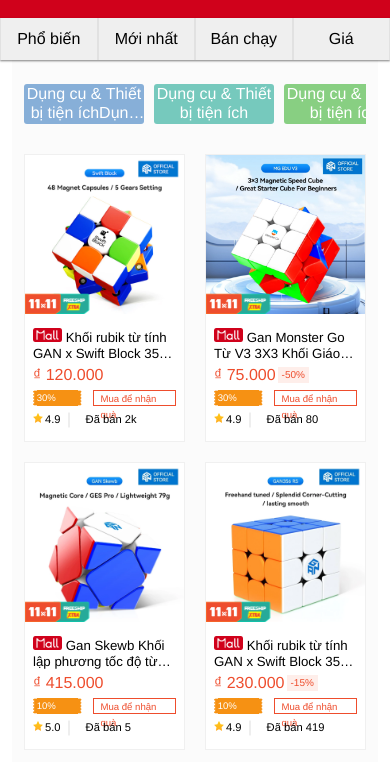
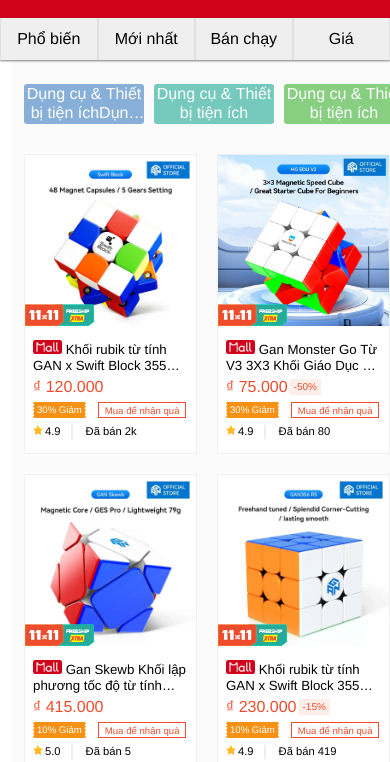
Before and after one commit to mhieu88/shopee-clone, a plain HTML site: page index.html in a window 390 px wide. Shown: the part 68-830 px from the top of the page. Drawn offline with nearby package versions, Linux system fonts and the light colour scheme.

Commit message:
fix ui mobile

```diff
--- a/assets/css/mall.css
+++ b/assets/css/mall.css
@@ -14,6 +14,7 @@ body {
 .auto-fit {
     max-width: 1200px;
     margin: 0 auto;
+    width: 100%;
 }
 
 #content {
--- a/assets/css/responsive.css
+++ b/assets/css/responsive.css
@@ -26,7 +26,7 @@
         display: flex;
         opacity: 1;
         visibility: visible;
-        transform: translateY(20px);
+        transform: translateY(25px);
     }
 
     #header .searchbar__history {
@@ -83,10 +83,13 @@
         border-radius: 3px;
         font-weight: 300;
         user-select: none;
+        -webkit-user-select: none;
+        -webkit-tap-highlight-color: transparent;
     }
 
     #content {
         margin: 12px;
+        width: 100%;
     }
 
     #content .grid-product {
```
